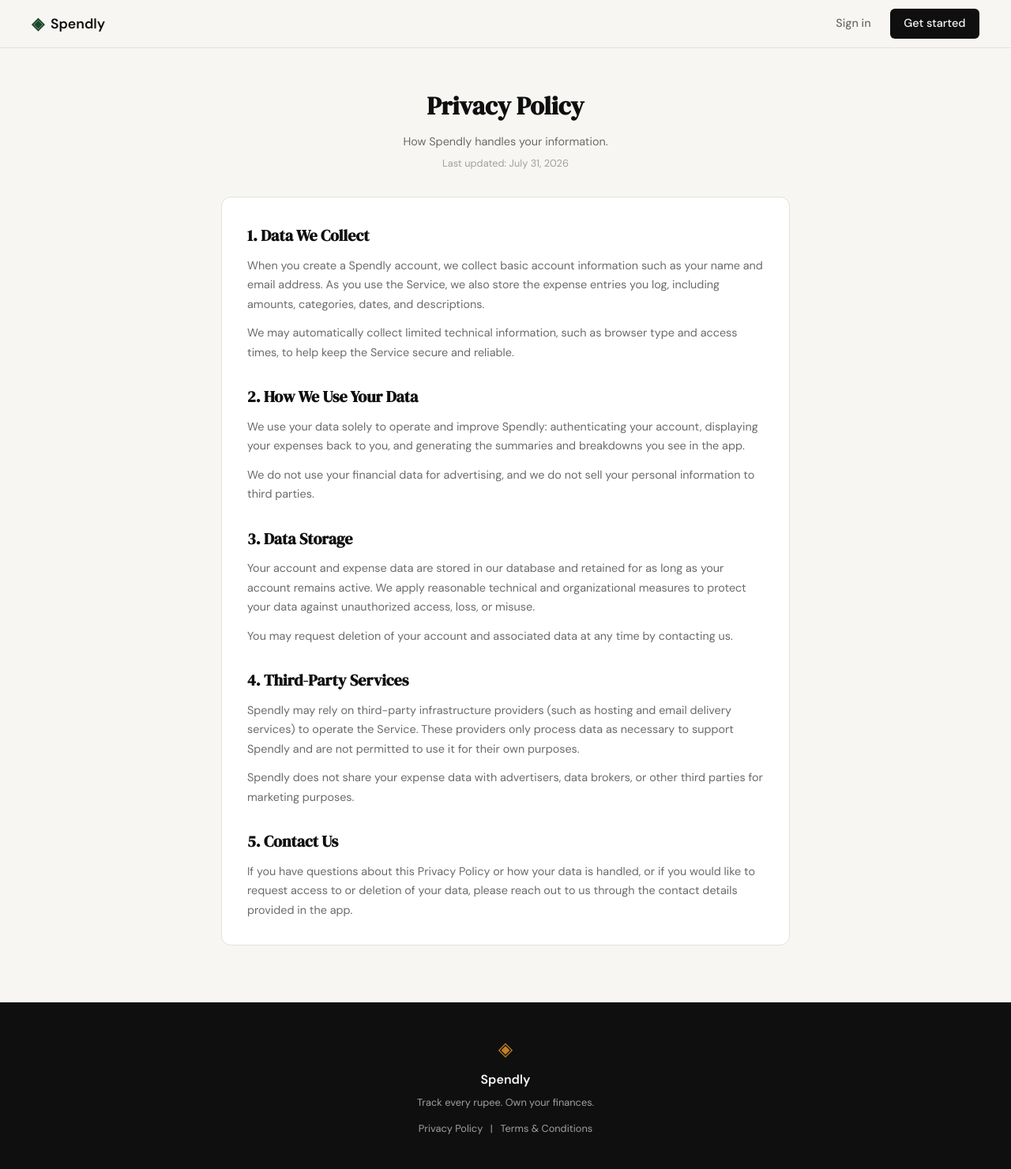
After one commit to sahil09130/Splendly-, a Flask app: page /privacy in a window 1280 px wide. The commit adds this page. Shown: the whole page at 79% size. Run offline with Flask 3, Linux system fonts and the light colour scheme.

Commit message:
landing: add privacy policy page and route

```diff
--- a/app.py
+++ b/app.py
@@ -25,6 +25,11 @@ def login():
 @app.route("/terms")
 def terms():
     return render_template("terms.html")
+
+
+@app.route("/privacy")
+def privacy():
+    return render_template("privacy.html")
 
 
 # ------------------------------------------------------------------ #
--- a/templates/base.html
+++ b/templates/base.html
@@ -60,7 +60,7 @@
             <span class="footer-name">Spendly</span>
             <p class="footer-copy">Track every rupee. Own your finances.</p>
             <nav class="footer-links" aria-label="Legal">
-                <a href="/privacy-policy">Privacy Policy</a>
+                <a href="{{ url_for('privacy') }}">Privacy Policy</a>
                 <span class="footer-links-sep" aria-hidden="true">|</span>
                 <a href="{{ url_for('terms') }}">Terms &amp; Conditions</a>
             </nav>
--- /dev/null
+++ b/templates/privacy.html
@@ -0,0 +1,83 @@
+{% extends "base.html" %}
+
+{% block title %}Privacy Policy — Spendly{% endblock %}
+
+{% block head %}
+<style>
+    .legal-container { max-width: 720px; }
+    .legal-updated {
+        font-size: 0.8rem;
+        color: var(--ink-faint);
+        margin-top: 0.35rem;
+    }
+    .legal-card { text-align: left; }
+    .legal-section { margin-bottom: 1.75rem; }
+    .legal-section:last-child { margin-bottom: 0; }
+    .legal-section-title {
+        font-family: var(--font-display);
+        font-size: 1.25rem;
+        color: var(--ink);
+        margin-bottom: 0.6rem;
+    }
+    .legal-section-body {
+        font-size: 0.9rem;
+        line-height: 1.7;
+        color: var(--ink-muted);
+    }
+    .legal-section-body p { margin-bottom: 0.75rem; }
+    .legal-section-body p:last-child { margin-bottom: 0; }
+</style>
+{% endblock %}
+
+{% block content %}
+<section class="auth-section">
+    <div class="auth-container legal-container">
+        <div class="auth-header">
+            <h1 class="auth-title">Privacy Policy</h1>
+            <p class="auth-subtitle">How Spendly handles your information.</p>
+            <p class="legal-updated">Last updated: July 31, 2026</p>
+        </div>
+
+        <div class="auth-card legal-card">
+            <div class="legal-section">
+                <h2 class="legal-section-title">1. Data We Collect</h2>
+                <div class="legal-section-body">
+                    <p>When you create a Spendly account, we collect basic account information such as your name and email address. As you use the Service, we also store the expense entries you log, including amounts, categories, dates, and descriptions.</p>
+                    <p>We may automatically collect limited technical information, such as browser type and access times, to help keep the Service secure and reliable.</p>
+                </div>
+            </div>
+
+            <div class="legal-section">
+                <h2 class="legal-section-title">2. How We Use Your Data</h2>
+                <div class="legal-section-body">
+                    <p>We use your data solely to operate and improve Spendly: authenticating your account, displaying your expenses back to you, and generating the summaries and breakdowns you see in the app.</p>
+                    <p>We do not use your financial data for advertising, and we do not sell your personal information to third parties.</p>
+                </div>
+            </div>
+
+            <div class="legal-section">
+                <h2 class="legal-section-title">3. Data Storage</h2>
+                <div class="legal-section-body">
+                    <p>Your account and expense data are stored in our database and retained for as long as your account remains active. We apply reasonable technical and organizational measures to protect your data against unauthorized access, loss, or misuse.</p>
+                    <p>You may request deletion of your account and associated data at any time by contacting us.</p>
+                </div>
+            </div>
+
+            <div class="legal-section">
+                <h2 class="legal-section-title">4. Third-Party Services</h2>
+                <div class="legal-section-body">
+                    <p>Spendly may rely on third-party infrastructure providers (such as hosting and email delivery services) to operate the Service. These providers only process data as necessary to support Spendly and are not permitted to use it for their own purposes.</p>
+                    <p>Spendly does not share your expense data with advertisers, data brokers, or other third parties for marketing purposes.</p>
+                </div>
+            </div>
+
+            <div class="legal-section">
+                <h2 class="legal-section-title">5. Contact Us</h2>
+                <div class="legal-section-body">
+                    <p>If you have questions about this Privacy Policy or how your data is handled, or if you would like to request access to or deletion of your data, please reach out to us through the contact details provided in the app.</p>
+                </div>
+            </div>
+        </div>
+    </div>
+</section>
+{% endblock %}
```
